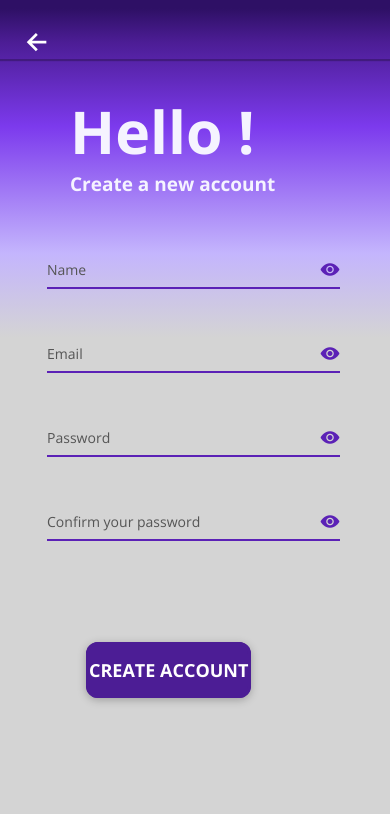
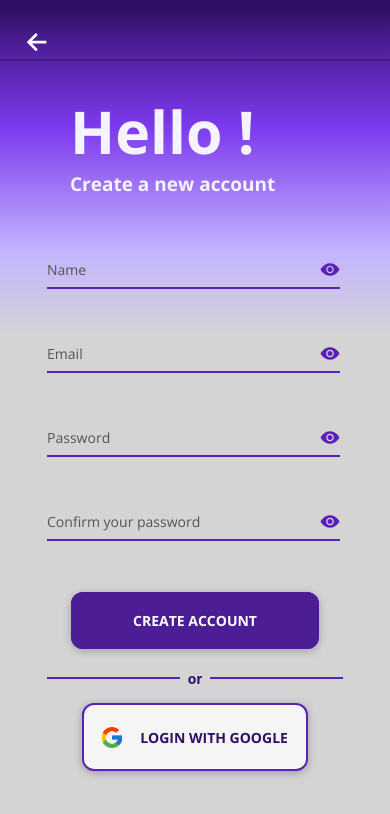
Before and after one commit to edegan-furb/Entra21-TCC, a React Native app in the folder Client/: screen /SignUp in a window 390 px wide. Shown: the top 814 px of the page. Built offline with nearby package versions, Linux system fonts and the light colour scheme.

Commit message:
criado componente de login com google

```diff
--- /dev/null
+++ b/Client/src/components/ButtonGoogleLogin.js
@@ -0,0 +1,99 @@
+import {
+    StyleSheet,
+    View,
+    Text,
+    Pressable,
+    Image,
+} from "react-native";
+import {
+  widthPercentageToDP as wp,
+  heightPercentageToDP as hp,
+} from "react-native-responsive-screen";
+import { SimpleLineIcons } from '@expo/vector-icons';
+
+import { GlobalStyles } from "../constants/Colors";
+
+export default function ButtonGoogleLogin() {
+    return(
+        <>
+            <View style={styles.container}>
+                <View style={styles.dividerContent}>
+                    <View style={styles.divider}></View>
+                    <Text style={styles.dividerText}>or</Text>
+                    <View style={styles.divider}></View>
+                </View>
+                <Pressable style={styles.googleButton}>
+                    <Image
+                        source={require('../../assets/images/google.png')}
+                        style={styles.logoGoogle}
+                    />
+                    <Text style={styles.buttonText}>LOGIN WITH GOOGLE</Text>
+                </Pressable>
+            </View>
+        </>
+
+    );
+}
+
+const styles = StyleSheet.create({
+    container: {
+        width: wp('100%'),
+        height: hp('14'),
+        alignItems: 'center',
+        justifyContent: "space-around",
+    },
+    dividerContent: {
+        height: hp('4'),
+        width: '100%',
+        flexDirection: 'row',
+        alignItems: 'center',
+        justifyContent: "center",
+        gap: 8
+    },
+    divider: {
+        width: '34%',
+        height: hp('0.2%'),
+        backgroundColor: GlobalStyles.colors.primary800
+    },
+    dividerText: {
+        fontWeight: 'bold',
+        color: GlobalStyles.colors.primary950,
+    },
+    googleButton: {
+        backgroundColor: GlobalStyles.colors.neutral100,
+        width: wp('58'),
+        height: hp('8'),
+        borderWidth: 2,
+        borderRadius: 12,
+        borderColor: GlobalStyles.colors.primary800,
+        elevation: 8,
+        shadowColor: "black",
+        shadowOpacity: 0.25,
+        shadowOffset: { width: 0, height: 2 },
+        shadowRadius: 8,
+        flexDirection: 'row',
+        alignItems: 'center',
+        justifyContent: "space-evenly",
+    },
+    buttonText: {
+        fontSize: hp ('1.6%'),
+        fontFamily: "open-sans-bold",
+        color: GlobalStyles.colors.primary950,
+
+    },
+    logoGoogle: {
+        width: wp('5'),
+        height: hp('3')
+    }
+})
+
+
+/*
+
+elevation: 4,
+        shadowColor: "black",
+        shadowOpacity: 0.25,
+        shadowOffset: { width: 0, height: 2 },
+        shadowRadius: 1,
+
+*/
--- a/Client/src/screens/SignUpScreen.js
+++ b/Client/src/screens/SignUpScreen.js
@@ -1,24 +1,23 @@
 import {
   StyleSheet,
   View,
-  Text,
   SafeAreaView,
   Platform,
-  StatusBar,
+  StatusBar
 } from "react-native";
+import {
+  widthPercentageToDP as wp,
+  heightPercentageToDP as hp,
+} from "react-native-responsive-screen";
 import { LinearGradient } from "expo-linear-gradient";
 import { useNavigation } from "@react-navigation/native";
 
 import BackButton from "../components/BackButton";
 import Inputs from "../components/Inputs";
 import { GlobalStyles } from "../constants/Colors";
-
-import {
-  widthPercentageToDP as wp,
-  heightPercentageToDP as hp,
-} from "react-native-responsive-screen";
 import CustomButton from "../components/CustomButton";
 import PagesTitle from "../components/PagesTitle";
+import ButtonGoogleLogin from "../components/ButtonGoogleLogin";
 
 function SignUpScreen() {
   const navigation = useNavigation();
@@ -76,7 +75,10 @@ function SignUpScreen() {
           <CustomButton
             title={"CREATE ACCOUNT"}
             onPress={() => onPressHandler("Tabs")}
+            styleButton={styles.ButtonCreateAccount}
+            styleText={styles.textCustomButton}
           />
+          <ButtonGoogleLogin/>
         </View>
       </SafeAreaView>
     </LinearGradient>
@@ -88,19 +90,24 @@ export default SignUpScreen;
 const styles = StyleSheet.create({
   linearContainer: {
     width: wp("100%"),
-    height: hp("100%"),
+    height: hp ('100%'),
     alignItems: "center",
     justifyContent: "center",
+    flex: 5
   },
   container: {
     flex: 1,
     paddingTop: Platform.OS === "android" ? StatusBar.currentHeight : 0,
   },
   ContentButtons: {
-    height: hp ('25%'),
-    paddingHorizontal: wp ('20%'),
-    gap: 10,
-    alignItems: "start",
-    justifyContent: "center",
+    paddingVertical: wp('5'),
+    alignItems: "center",
   },
+  textCustomButton: {
+    fontSize: hp ('1.6%'),
+  },
+  ButtonCreateAccount: {
+    paddingHorizontal: wp('15'),
+    paddingVertical: wp('4')
+  }
 });
```
